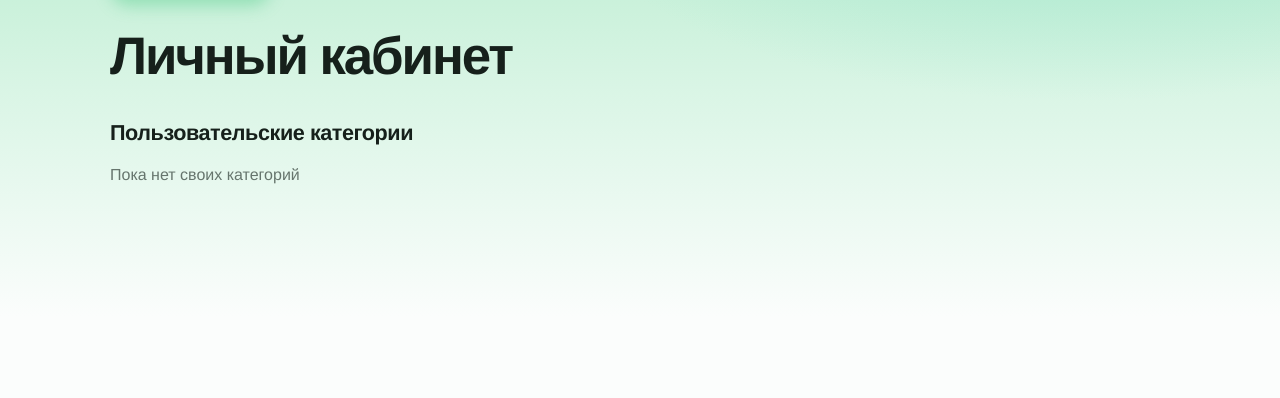
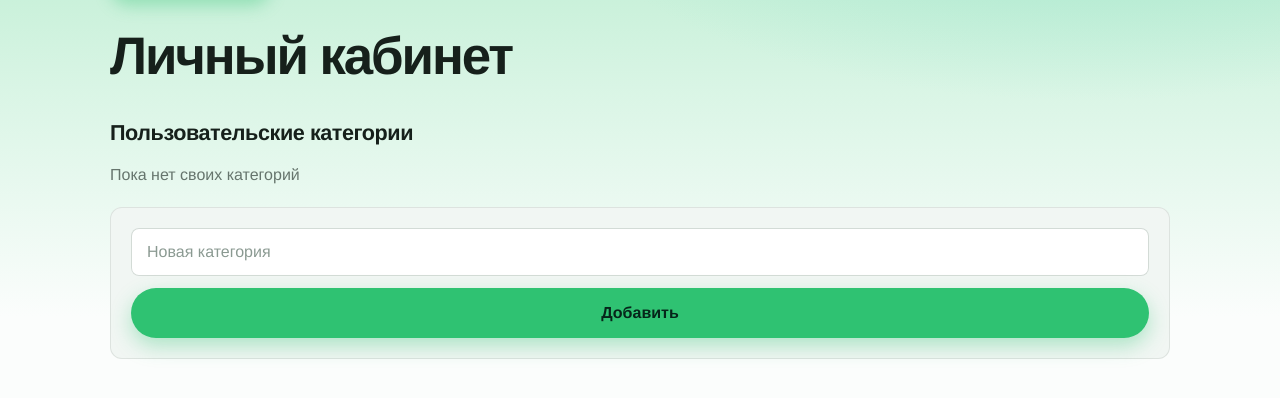
Before and after one commit to GigaProgramm/MyExpenses, a Flask app: page /profile in a window 1280 px wide. Shown: the part 123-521 px from the top of the page. Run offline with Flask 3, Linux system fonts and the light colour scheme; the visitor is signed in with stand-in values (Sample User, id 1).

Commit message:
feat: форма добавления пользовательских категорий

```diff
--- a/app.py
+++ b/app.py
@@ -220,6 +220,18 @@ def delete_category():
         db.session.commit()
     return redirect(url_for("profile"))
 
+@app.route("/add_category", methods=["POST"])
+@login_required
+def add_category():
+    new_category = request.form.get("new_category", "").strip()
+    if new_category:
+        if current_user.user_category is None:
+            current_user.user_category = []
+        if new_category not in current_user.user_category:
+            current_user.user_category.append(new_category)
+            db.session.commit()
+    return redirect(url_for("profile"))
+
 @app.route("/statistic")
 @login_required
 def statistic():
--- a/static/style.css
+++ b/static/style.css
@@ -592,3 +592,10 @@ h1 {
   margin: 0;
   color: var(--ink-soft);
 }
+
+/* Форма добавления категории: поле и кнопка на всю ширину, отступ от списка */
+.category-add { margin-top: 1.25rem; }
+
+@media (min-width: 560px) {
+  .category-add input[name="new_category"] { grid-column: 1 / -1; }
+}
--- a/templates/profile.html
+++ b/templates/profile.html
@@ -19,5 +19,9 @@
   {% else %}
   <p class="category-empty">Пока нет своих категорий</p>
   {% endif %}
+  <form class="expense-form category-add" method="post" action="{{ url_for('add_category') }}">
+    <input name="new_category" placeholder="Новая категория" required>
+    <button type="submit">Добавить</button>
+  </form>
 </div>
 {% endblock %}
```
